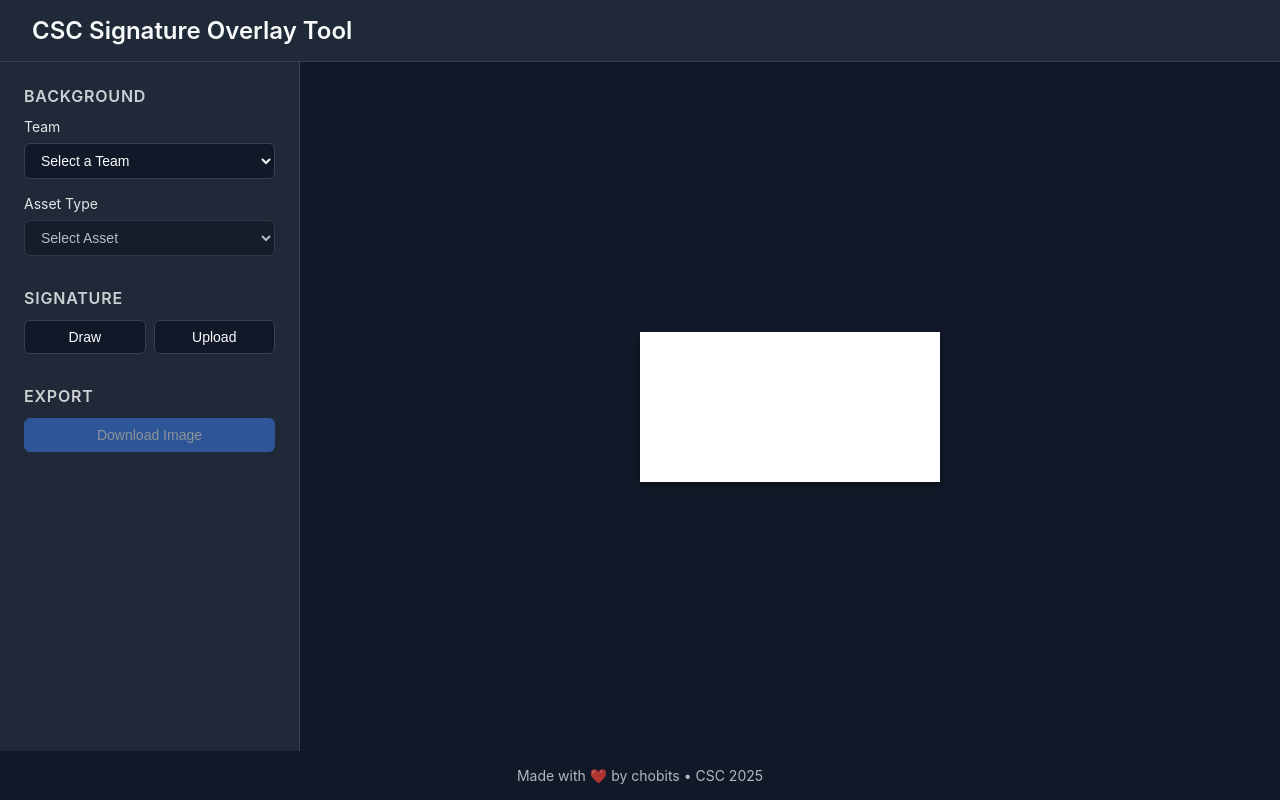
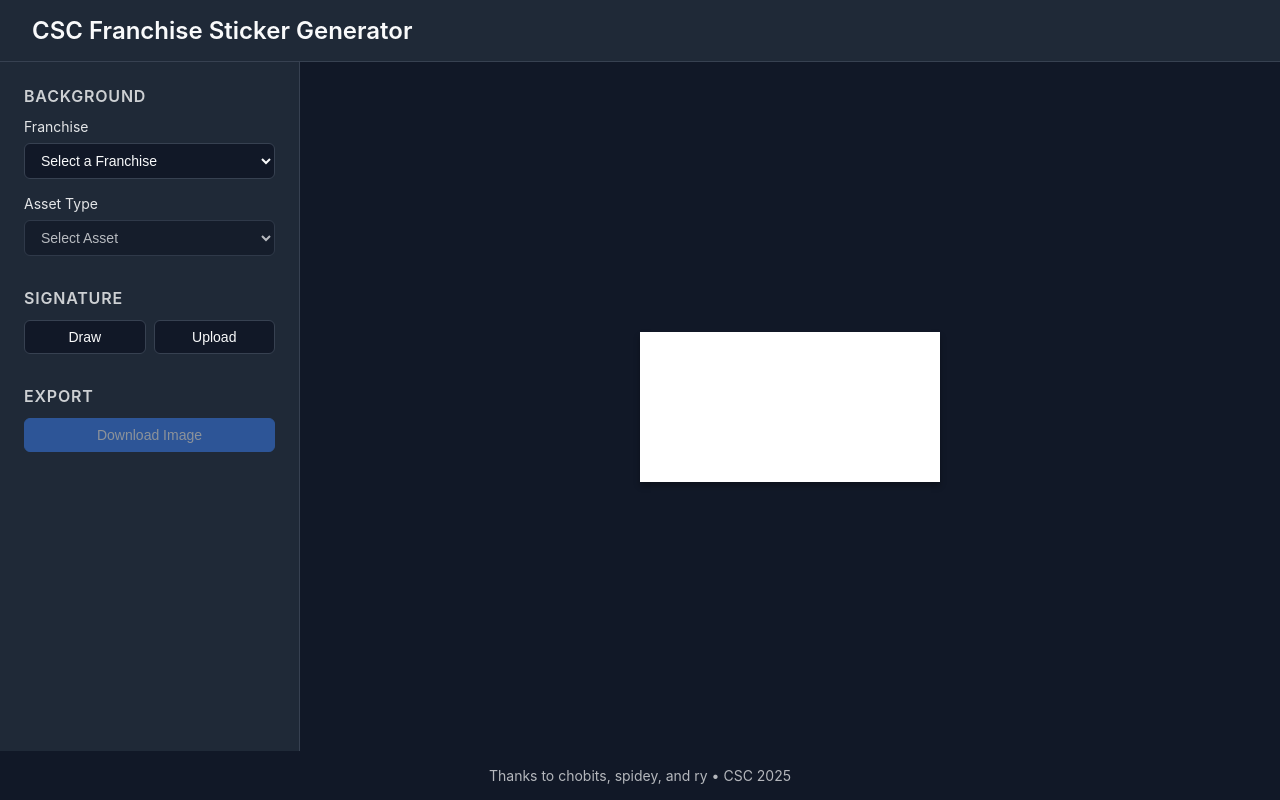
Before and after one commit to csconfederation/stickers, a plain HTML site: page index.html in a window 1280 px wide. Drawn offline with Linux system fonts and the light colour scheme.

Commit message:
Finishing touches

```diff
--- a/index.html
+++ b/index.html
@@ -3,13 +3,13 @@
 <head>
     <meta charset="UTF-8">
     <meta name="viewport" content="width=device-width, initial-scale=1.0">
-    <title>CSC Signature Overlay Tool</title>
+    <title>CSC Franchise Sticker Generator</title>
     <link rel="stylesheet" href="css/styles.css">
 </head>
 <body>
     <a href="#mainCanvas" class="skip-link">Skip to main content</a>
     <header class="header">
-        <h1>CSC Signature Overlay Tool</h1>
+        <h1>CSC Franchise Sticker Generator</h1>
     </header>
 
     <div class="main-container">
@@ -18,8 +18,8 @@
             <section class="section">
                 <h2>Background</h2>
                 <div class="form-group">
-                    <label for="teamSelect">Team</label>
-                    <select id="teamSelect" aria-label="Select team for background" aria-required="true">
+                    <label for="teamSelect">Franchise</label>
+                    <select id="teamSelect" aria-label="Select franchise for background" aria-required="true">
                         <!-- Options populated by JavaScript -->
                     </select>
                 </div>
@@ -158,7 +158,7 @@
     </div>
 
     <footer class="footer">
-        <p>Made with ❤️ by chobits • CSC 2025</p>
+        <p>Thanks to chobits, spidey, and ry • CSC 2025</p>
     </footer>
 
     <script type="module" src="js/app.js"></script>
--- a/js/app.js
+++ b/js/app.js
@@ -231,6 +231,10 @@ class SignatureOverlayApp {
     this.state.teamName = selectedOption.dataset.teamName;
 
     this.elements.assetSelect.disabled = false;
+
+    // Automatically select and load the Sticker asset
+    this.elements.assetSelect.value = 'Sticker';
+    await this.handleAssetChange('Sticker');
   }
 
   async handleAssetChange(assetType) {
--- a/js/config.js
+++ b/js/config.js
@@ -135,7 +135,7 @@ export const CSS_CLASSES = {
 export const UI_TEXT = {
   DRAWING_INSTRUCTION: 'Draw your signature on the canvas below, then click "Apply Signature" when finished.',
   DRAWING_MODE_TOOLTIP: 'Click and drag to draw on the canvas',
-  SELECT_TEAM_PLACEHOLDER: 'Select a Team'
+  SELECT_TEAM_PLACEHOLDER: 'Select a Franchise'
 };
 
 // File size and dimension limits
```
